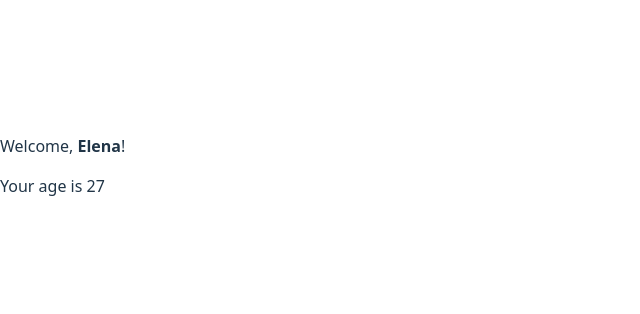
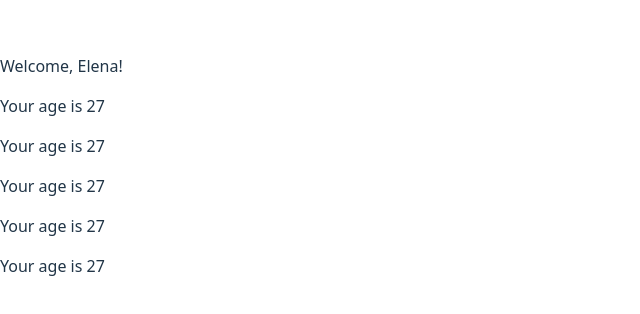
Before and after one commit to Elena-Lucci/Esercizi_React_Develhope, a React (Vite) app in the folder esercizi-react/: page / in a window 1280 px wide. Shown: the part 234-548 px from the top of the page, without its empty margins (0-640 px from the left). Built offline with nearby package versions, Linux system fonts and the light colour scheme.

Commit message:
Rendering condizionale

```diff
--- a/esercizi-react/src/App.jsx
+++ b/esercizi-react/src/App.jsx
@@ -1,16 +1,13 @@
 import React from "react";
 import Welcome from "./components/Welcome";
 import Age from "./components/Age";
+import Message from "./components/Message";
 
-/*
-  You can use <Hello /> more than once in App: each instance renders independently.
-  You can also render <Message /> directly in App; it works exactly the same, it’ll just render the "What a beautiful day!" paragraph at that location.
-*/
 function App() {
   return (
     <>
       <div>
-      <Welcome name = {<strong>Elena</strong>} age={27} ></Welcome>
+      <Welcome name = "Elena" age={27} ></Welcome>
       </div>
     </>
   );
--- a/esercizi-react/src/components/Message.jsx
+++ b/esercizi-react/src/components/Message.jsx
@@ -1,7 +1,11 @@
-function Message() {
-     return (
-    <p>What a beautiful day!</p>
-  );
+function Message({age}) {
+return(
+<>
+        <p>
+        {age > 18? `Your age is ${age}`: "You are very young!"}
+         </p>
+</>
+)
 }
 
 export default Message
--- a/esercizi-react/src/components/Welcome.jsx
+++ b/esercizi-react/src/components/Welcome.jsx
@@ -1,14 +1,26 @@
 import Age from "./Age"
+import Message from "./Message";
 
-function Welcome(props){
+function Welcome(props) {
+const showAgeOver18 = props.age > 18;
+
+  const showAgeIfPresent = props.age != null;
+
+  const showAgeBetween = props.age > 18 && props.age < 65;
+
+  const showAgeForJohn = props.age > 18 && props.name === 'John';
+
     return(
         <>
         <p> Welcome, {props.name}! </p>
-        <Age age = {props.age}></Age>
+        {showAgeOver18 && <Age age = {props.age}/>}
+        {showAgeIfPresent && <Age age = {props.age}/>}
+        {showAgeBetween && <Age age = {props.age}/>}
+        {showAgeForJohn && <Age age = {props.age}/>}
+        <Age age={props.age}/>
+        <Message age = {props.age} ></Message>
         </>
     )
 }
 
-Welcome.defaultProps = { name: 'User'};
-
 export default Welcome
```
Also changed, not shown: esercizi-react/src/components/Hello-function.jsx (deleted, +0 -11 lines).
